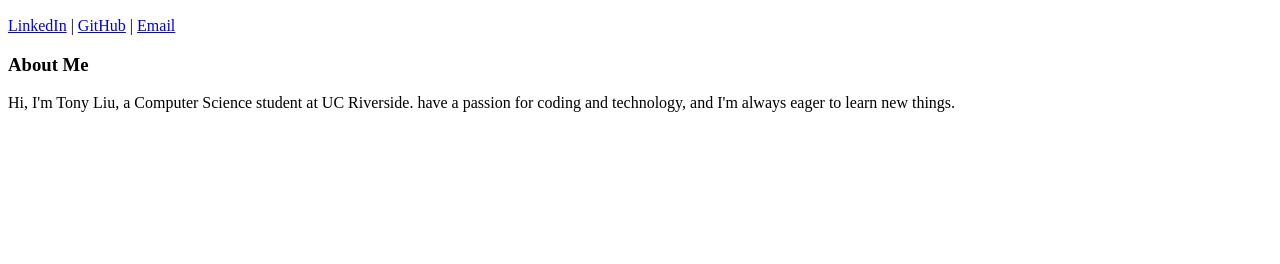
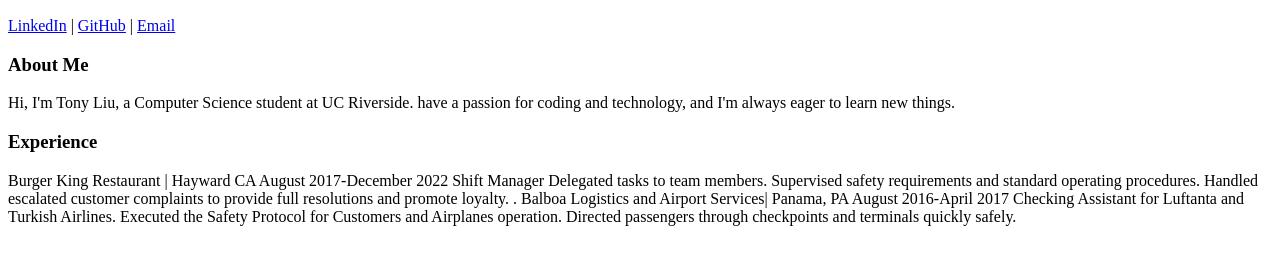
Before and after one commit to Yilunot/Personal-Page, a plain HTML site: page Index.html in a window 1280 px wide. Shown: the part 322-586 px from the top of the page. Drawn offline with Linux system fonts and the light colour scheme.

Commit message:
experience

```diff
--- a/Index.html
+++ b/Index.html
@@ -19,6 +19,19 @@
              have a passion for coding and technology,
              and I'm always eager to learn new things.</p>
         </div>
+        <div>
+            <h3>Experience</h3>
+            Burger King Restaurant | Hayward CA                                  	August 2017-December 2022
+            Shift Manager
+            Delegated tasks to team members.
+            Supervised safety requirements and standard operating procedures.
+            Handled escalated customer complaints to provide full resolutions and promote loyalty.
+            .
+
+            Balboa Logistics and Airport Services| Panama, PA         		August 2016-April 2017 Checking Assistant for Luftanta and Turkish Airlines.
+            Executed the Safety Protocol for Customers and Airplanes operation.
+            Directed passengers through checkpoints and terminals quickly safely.
+        </div>
 
 
 
```
